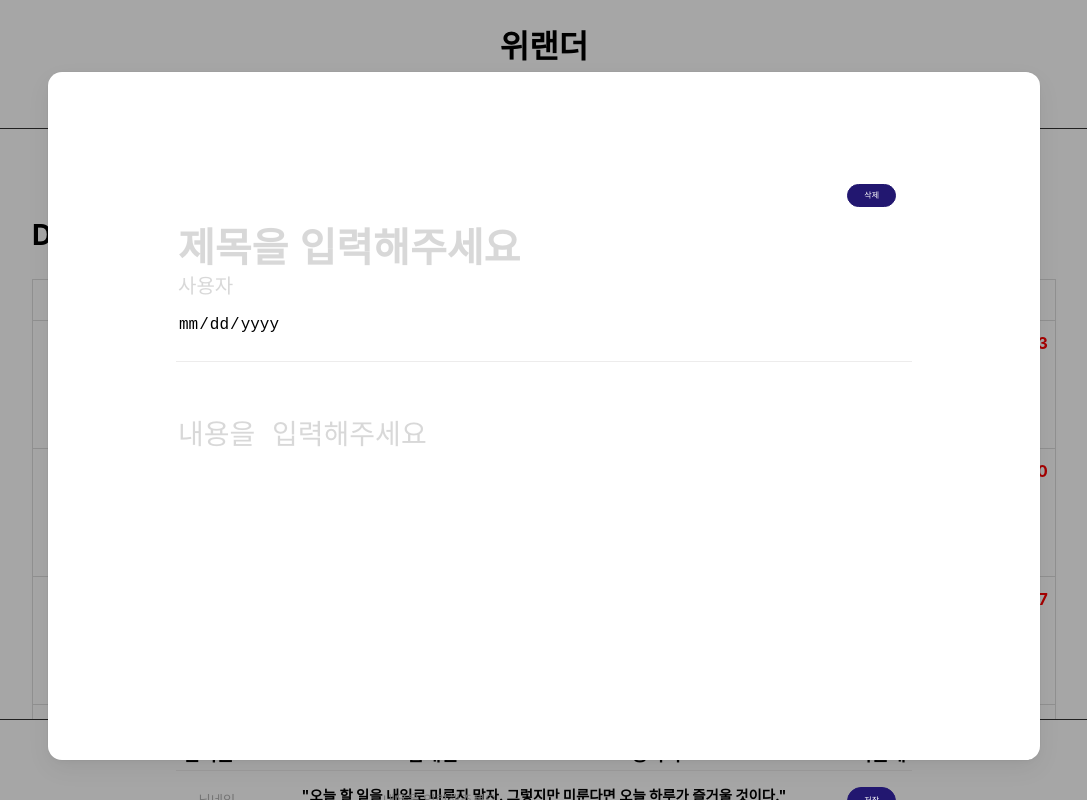
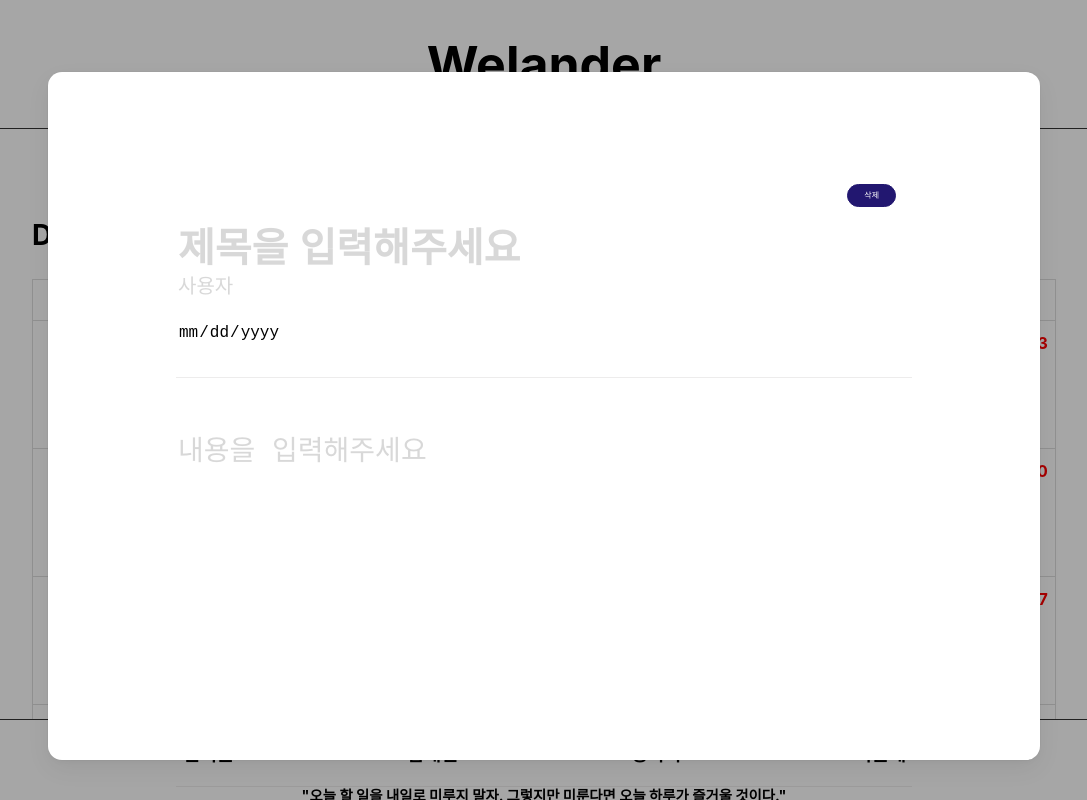
Before and after one commit to leesoonjae/calendar-pj, a React (Create React App) app: page / in a window 1280 px wide. Both pictures are taken after a click on the button "이벤트 추가". Shown: the top 800 px of the page, without its empty margins (96-1183 px from the left). Built offline with nearby package versions, Linux system fonts and the light colour scheme.

Commit message:
header 수정

```diff
--- a/src/components/Header/Header.jsx
+++ b/src/components/Header/Header.jsx
@@ -10,12 +10,16 @@ const HeaderStyled = styled.div`
   height: 8rem;
   text-align: center;
   border-bottom: 1px solid #333;
+  z-index: 5;
+  h1 {
+    font-size: 50px;
+  }
 `;
 
 const Header = (props) => {
   return (
     <HeaderStyled>
-      <h1>위랜더</h1>
+      <h1>Welander</h1>
     </HeaderStyled>
   );
 };
--- a/src/components/todo/TodoItem.jsx
+++ b/src/components/todo/TodoItem.jsx
@@ -116,10 +116,9 @@ const TodoDatePicker = styled.input`
     outline: none;
   }
   &::-webkit-calendar-picker-indicator {
-    position: absolute;
+    position: relative;
     top: 20%;
-    right: auto;
-    bottom: auto;
+    right: 70%;
     width: 30%;
     height: 2rem;
     color: rgb(104, 104, 104);
```
Also changed, not shown: 1 other file (tests, documents, lock files or other folders).
